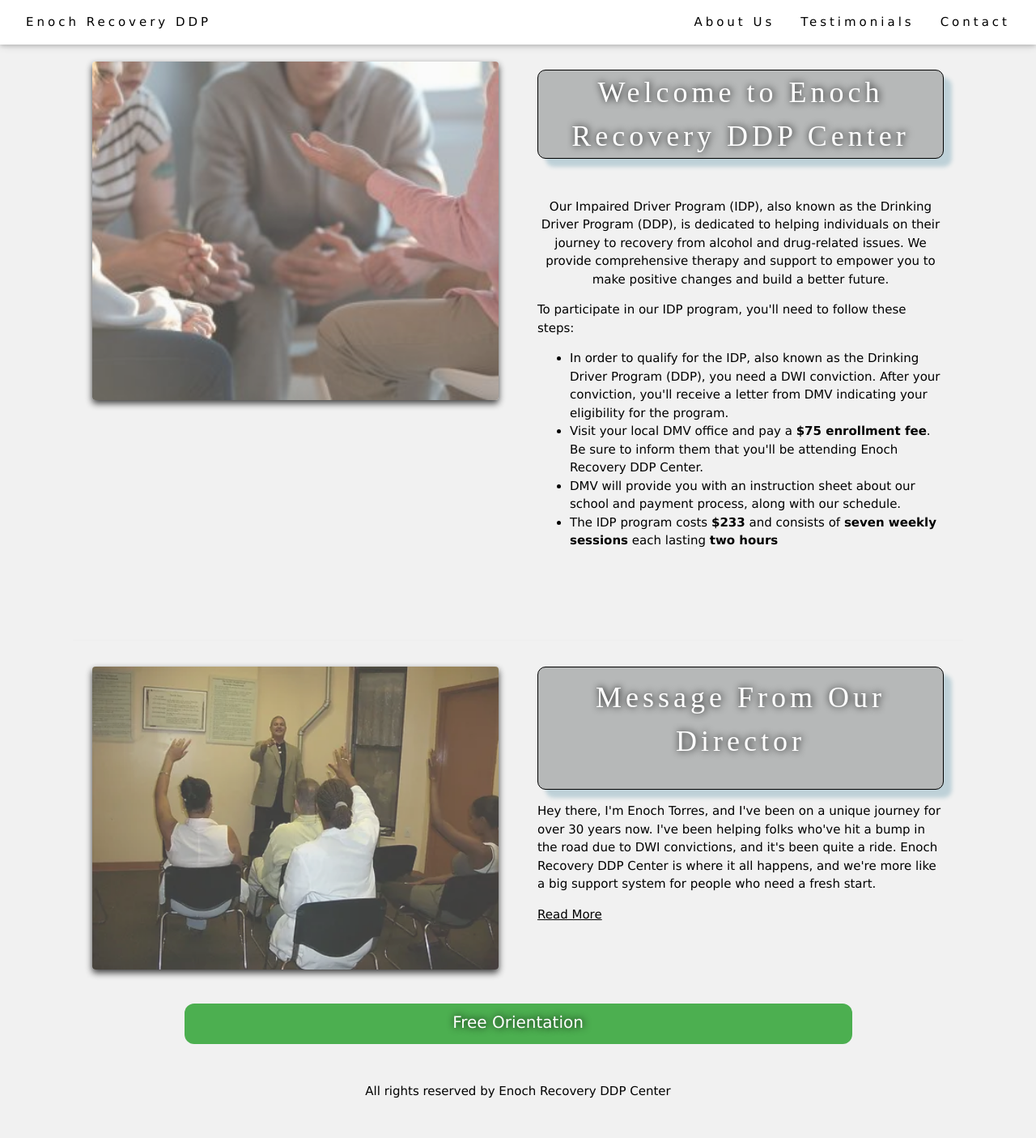
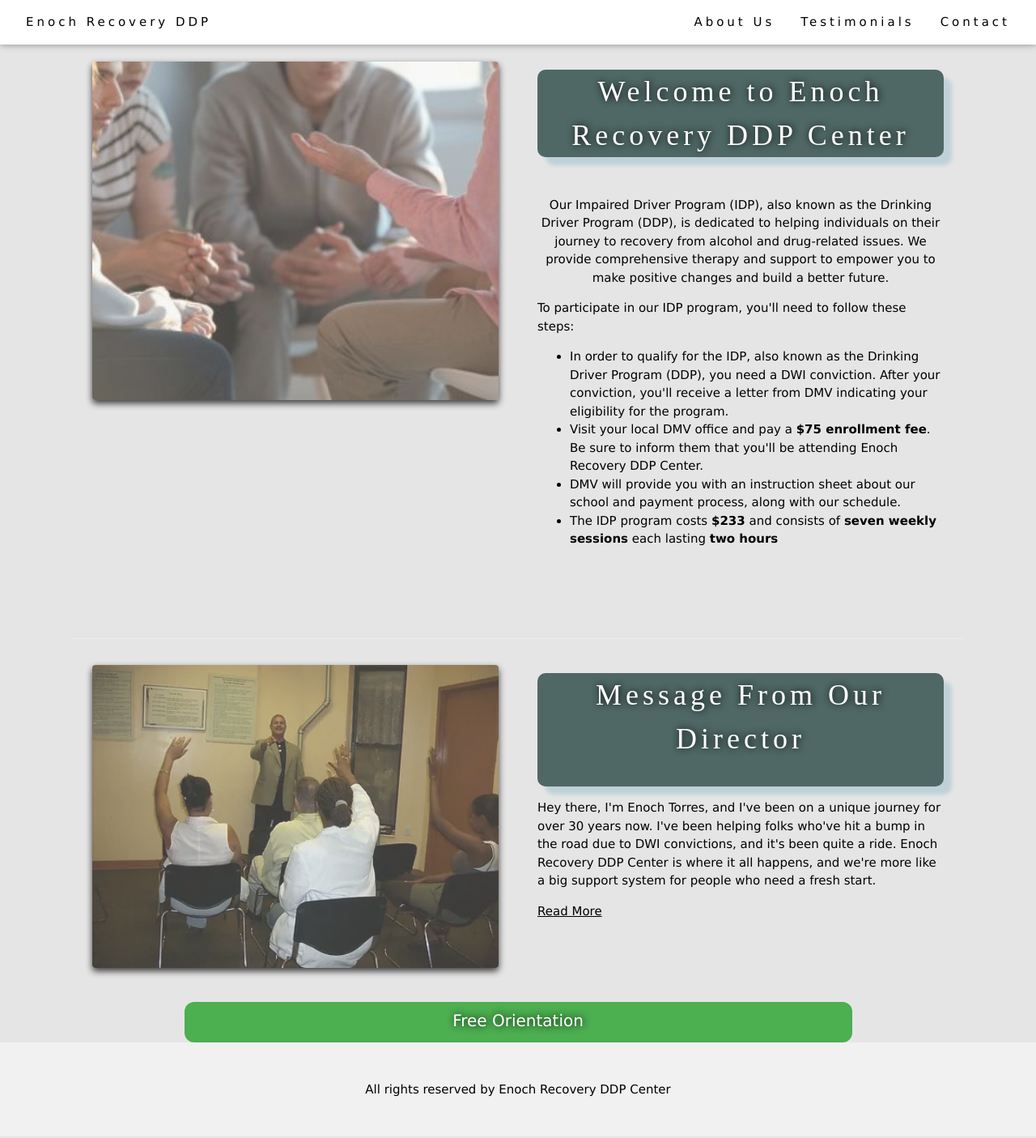
Before and after one commit to CruzPy/Enoch_Recovery, a Django app: page / in a window 1280 px wide. Shown: the whole page at 81% size. After the commit the page ends 1354 px from the top, so only its background shows below. Run offline with Django 4.2, Linux system fonts and the light colour scheme.

Commit message:
Changed colorscheme of section titles

```diff
--- a/EnochRecoveryApp/static/css/template.css
+++ b/EnochRecoveryApp/static/css/template.css
@@ -1,5 +1,5 @@
 body {
-    background-color: #f1f1f1;
+    background-color: #e6e5e5;
     scroll-behavior: smooth;
 }
 
@@ -20,13 +20,12 @@ h6 {
     letter-spacing: 5px;
 }
 
-#section{
-    background-color: #b6b8b8;
+#section {
+    background-color: #4f6865;
     border-radius: 10px;
     box-shadow: 10px 10px 5px rgb(190, 209, 216);
     color: rgb(255, 255, 255);
     text-shadow: rgb(0, 0, 0) 1px 0 10px;
-    border: 1px solid black;
 }
 
 input {
@@ -142,13 +141,13 @@ button:hover {
     }
 }
 
-.w3-btn{
+.w3-btn {
     width: 75%;
     height: 50px;
     border-radius: 12px;
     font-size: 20px;
     text-shadow: rgb(0, 0, 0) 1px 0 10px;
-    margin-top:30px;
+    margin-top: 30px;
 }
 
 .w3-btn:hover {
@@ -158,10 +157,10 @@ button:hover {
 #regForm {
     box-shadow: 0 4px 8px 0 rgba(0, 0, 0, 1);
     border-radius: 6px;
-    border:black;
+    border: black;
     background-color: rgb(236, 236, 236)
 }
 
-.submitted-content{
+.submitted-content {
     margin-top: 50px;
 }
```
